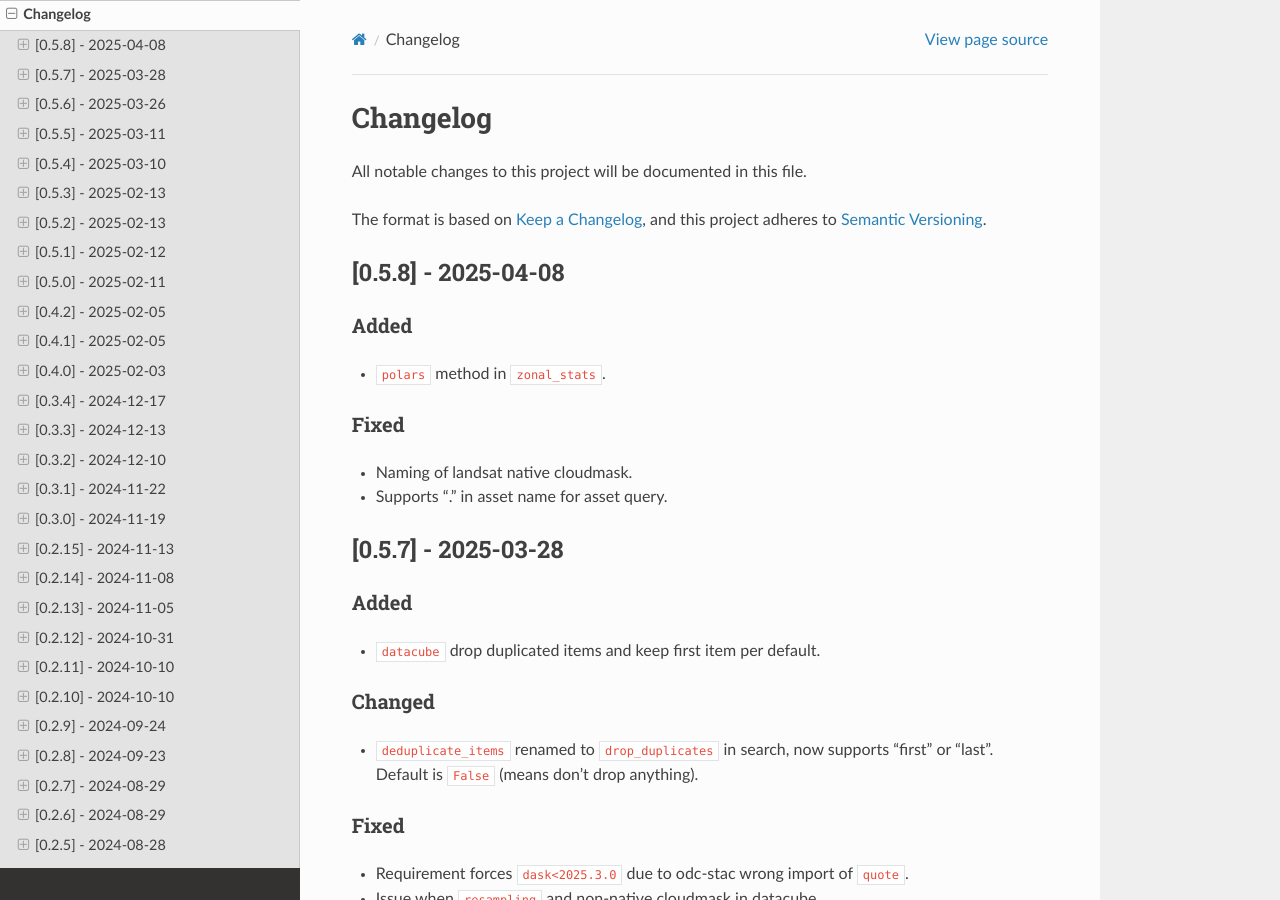
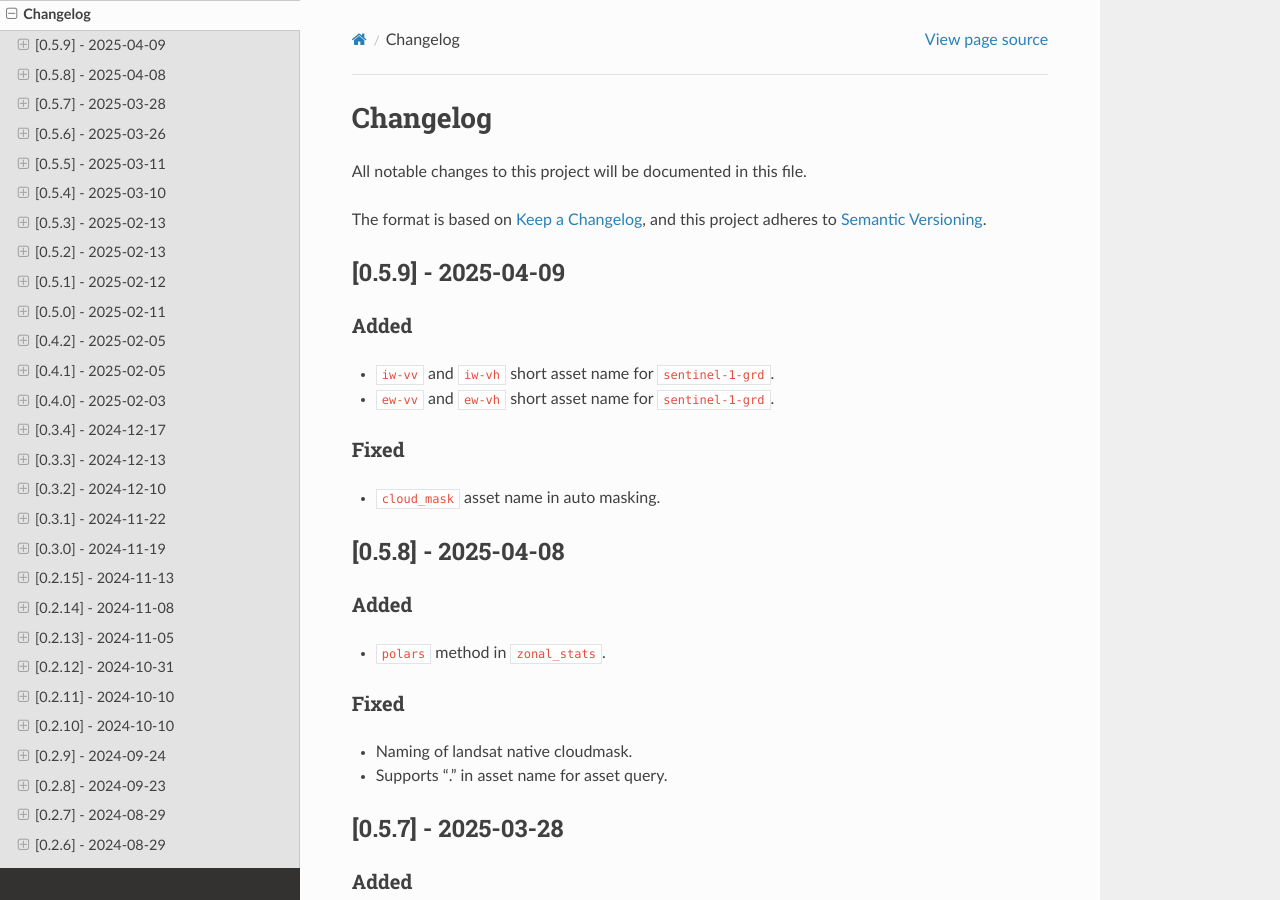
Before and after one commit to earthdaily/earthdaily-python-client, a Sphinx documentation site: the page built from docs/CHANGELOG.md, in a window 1280 px wide and 900 px high. Built offline with Sphinx 7.4.7 and the Read the Docs theme 3.1.0, drawn with Linux system fonts in a browser that asks for light colours; pages that are not in the unit, such as notebooks, are missing from menus.

Commit message:
release: v0.5.9
Fix

```diff
--- a/docs/CHANGELOG.md
+++ b/docs/CHANGELOG.md
@@ -3,6 +3,17 @@ All notable changes to this project will be documented in this file.
 
 The format is based on [Keep a Changelog](https://keepachangelog.com/en/1.0.0/),
 and this project adheres to [Semantic Versioning](https://semver.org/spec/v2.0.0.html).
+
+## [0.5.9] - 2025-04-09
+
+### Added
+
+- `iw-vv` and `iw-vh` short asset name for `sentinel-1-grd`.
+- `ew-vv` and `ew-vh` short asset name for `sentinel-1-grd`.
+
+### Fixed
+
+- `cloud_mask` asset name in auto masking.
 
 ## [0.5.8] - 2025-04-08
 
--- a/earthdaily/__init__.py
+++ b/earthdaily/__init__.py
@@ -11,7 +11,7 @@ from .accessor import (  # noqa: F401
 
 __all__ = ["options"]
 
-__version__ = "0.5.8"
+__version__ = "0.5.9"
 
 
 def EarthDataStore(
```
Also changed, not shown: 2 other files.
